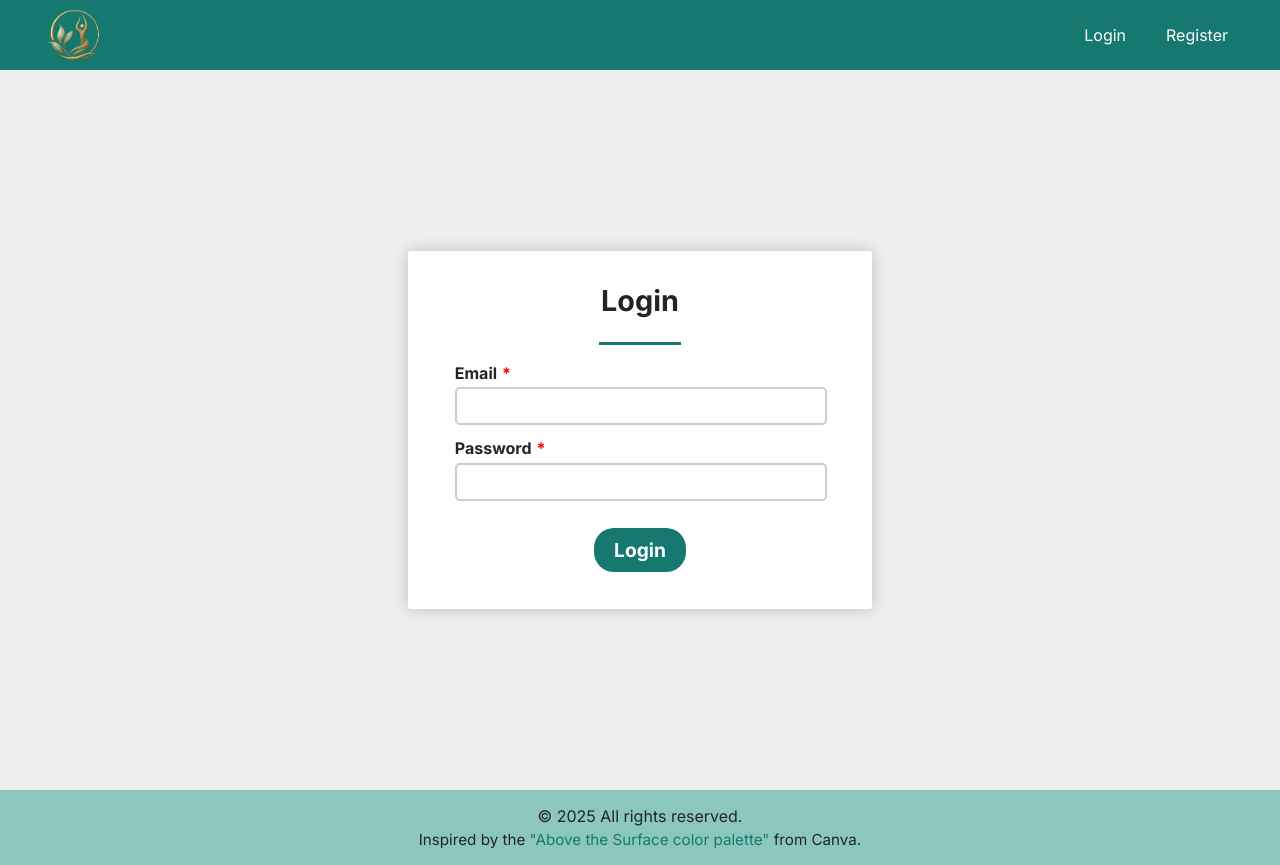
After one commit to StValentina/wellness_studio_project, a Django app: template templates/accounts/login.html in a window 1280 px wide. The commit adds this page. Run offline with Django 5.2, Linux system fonts and the light colour scheme; the template is opened without the code that fills it, so the values that code supplies are empty, except form fields; tables that the repository leaves empty hold one stand-in row (values such as "Sample post"); form fields are guessed from the names that the template uses.

Commit message:
completed functionality for login, logout

```diff
--- a/accounts/urls.py
+++ b/accounts/urls.py
@@ -1,6 +1,8 @@
 from django.urls import path
-from accounts.views import RegisterView
+from accounts.views import RegisterView, LoginUserView, logout_user
 
 urlpatterns = [
     path('register/', RegisterView.as_view(), name='register'),
+    path('login/', LoginUserView.as_view(), name='login'),
+    path('logout/', logout_user, name='logout'),
 ]
--- /dev/null
+++ b/templates/accounts/login.html
@@ -0,0 +1,37 @@
+{% extends 'base.html' %}
+
+{% block content %}
+    <div class="form-container">
+        <form action="" class="form-login" method="post">
+            {% csrf_token %}
+            <fieldset>
+                <legend>Login</legend>
+
+                <p class="form-field">
+                    {{ form.email.label_tag }}
+                    {{ form.email }}
+                    {% if form.email.errors %}
+                        <div class="error-message">
+                            {{ form.email.errors }}
+                        </div>
+                    {% endif %}
+                </p>
+
+                <p class="form-field">
+                    {{ form.password.label_tag }}
+                    {{ form.password }}
+                    {% if form.password.errors %}
+                        <div class="error-message">
+                            {{ form.password.errors }}
+                        </div>
+                    {% endif %}
+                </p>
+
+                <div class="btn-container">
+                    <button type="submit">Login</button>
+                </div>
+
+            </fieldset>
+        </form>
+    </div>
+{% endblock %}
--- a/templates/core/home.html
+++ b/templates/core/home.html
@@ -1,7 +1,6 @@
 {% extends 'base.html' %}
 
 {% block content %}
-
 
     <div class="home-content">
         <div class="home-content-img">
--- a/templates/partials/header.html
+++ b/templates/partials/header.html
@@ -17,6 +17,7 @@
 
             <div class="nav-menu">
                 <ul class="nav-list">
+                    {% if user.is_authenticated %}
                         <li class="nav-item">
                             <a class="nav-link active" href="#">Services</a>
                         </li>
@@ -27,21 +28,21 @@
                             <a class="nav-link" href="#">Profile</a>
                         </li>
                         <li class="nav-item">
-                        <a class="nav-link" href="#">Logout</a>
+                            <a class="nav-link" href="{% url 'logout' %}">Logout</a>
                         </li>
+                    {% else %}
+                        <li class="nav-item">
+                            <a class="nav-link" href="{% url 'login' %}">Login</a>
+                        </li>
+                        <li class="nav-item">
+                            <a class="nav-link" href="{% url 'register' %}">Register</a>
+                        </li>
+                    {% endif %}
+
+
                 </ul>
             </div>
         </div>
     </nav>
 
-{#    <div class="header-content">#}
-{#        <div class="header-content-img">#}
-{#            <h1 class="header-title">Wellness Studio Platform</h1>#}
-{#            <p class="header-text">Find your balance. Book your next class. Transform your lifestyle.</p>#}
-{#            <div class="header-content-btn">#}
-{#                <button class="join-btn">Join Now</button>#}
-{#                <button class="explore-btn">Start Your Journey</button>#}
-{#            </div>#}
-{#        </div>#}
-{#    </div>#}
 </header>
```
Also changed, not shown: accounts/forms.py (+31 -1 lines), accounts/views.py (+21 -1 lines). Lines whose indentation alone changed are shown as unchanged.
